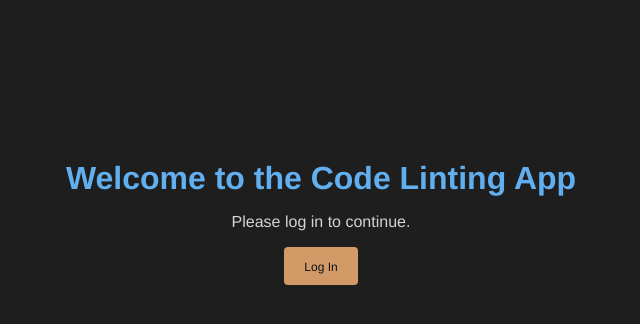
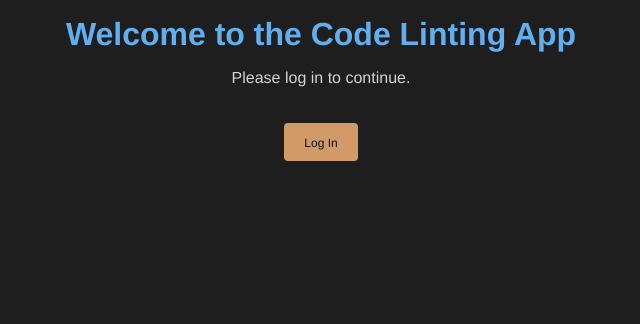
Before and after one commit to vestbroyek/code_linter_app, a Flask app: page / in a window 1280 px wide. Shown: the top 324 px of the page, without its empty margins (319-959 px from the left). Run offline with Flask 3, Linux system fonts and the light colour scheme; parts of the project's set-up code (start-up, migrations or seed data) failed here and were passed over.

Commit message:
Update frontend (minor formatting)

```diff
--- a/static/style.css
+++ b/static/style.css
@@ -34,7 +34,7 @@ body {
 
 .container {
     text-align: center;
-    margin-top: 20vh;
+    margin-top: 2vh;
 }
 
 h1 {
@@ -57,6 +57,7 @@ button {
     font-size: 1rem;
     cursor: pointer;
     transition: background-color 0.2s, color 0.2s;
+    margin-top: 20px;
 }
 
 button:hover {
@@ -109,7 +110,7 @@ a.login-link:hover {
     display: flex;
     flex-direction: column; /* Arrange snippets vertically */
     align-items: center; /* Center horizontally */
-    padding: 50px 0 10px 0;
+    padding: 50px 0 5px 0;
 }
 
 .snippet-tile {
```
Also changed, not shown: templates/project.html (+12 -10 lines).
